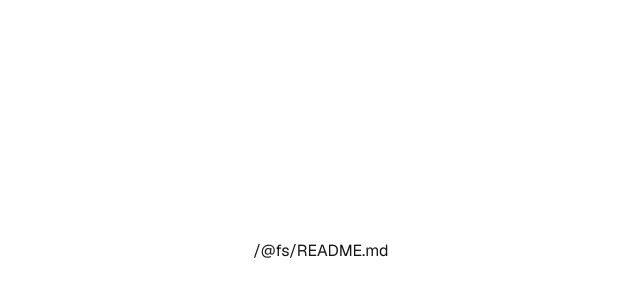
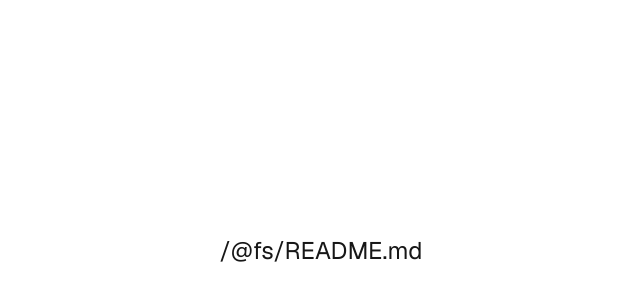
Before and after one commit to lmntr/vist.live, a Next.js app: page / in a window 1280 px wide. Shown: the part 150-450 px from the top of the page, without its empty margins (319-959 px from the left). Built offline with nearby package versions, Linux system fonts and the light colour scheme.

Commit message:
Tweak font-size and page padding

```diff
--- a/app/globals.css
+++ b/app/globals.css
@@ -20,6 +20,7 @@ body {
   color: var(--foreground);
   background: var(--background);
   font-family: Arial, Helvetica, sans-serif;
+  font-size: 24px;
   -webkit-font-smoothing: antialiased;
   -moz-osx-font-smoothing: grayscale;
   text-align: center;
@@ -53,6 +54,10 @@ img[src^="http"] {
     width: 0px;
   }
 
+  body {
+    font-size: 16px;
+  }
+
   img,
   img[src^="http"] {
     max-width: 100vw;
@@ -63,7 +68,8 @@ img[src^="http"] {
     padding-right: 1ch;
   }
 
-  p>img {
+  p>img,
+  p>img[src^="http"] {
     margin-left: -1ch;
     margin-right: -1ch;
     width: 100vw;
--- a/app/page.module.css
+++ b/app/page.module.css
@@ -11,7 +11,8 @@
   align-items: center;
   justify-items: center;
   min-height: 100svh;
-  padding: 80px;
+  padding-left: 80px;
+  padding-right: 80px;
   gap: 64px;
   font-family: var(--font-geist-sans);
 }
```
